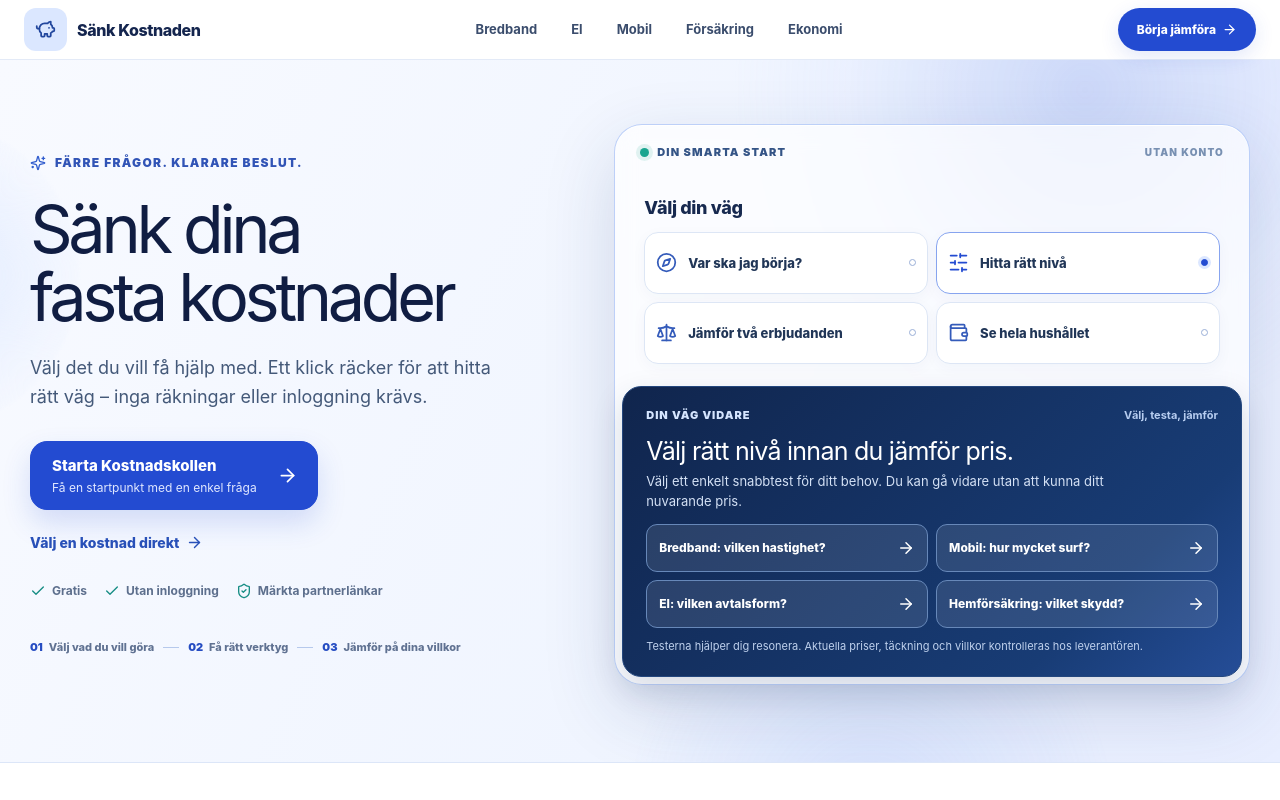
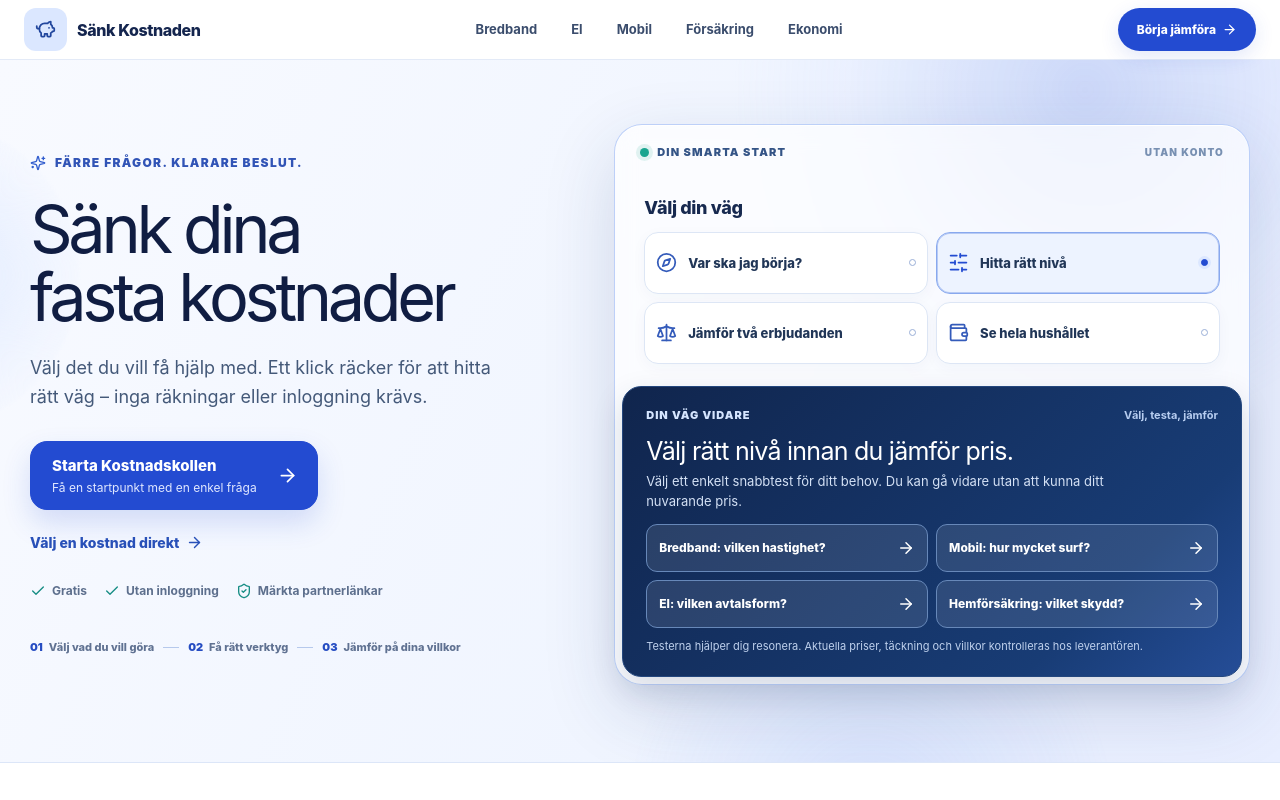
Before and after one commit to arvidlandin-cpu/sankkostnaden, a Next.js app: page / in a window 1280 px wide. Shown: the top 800 px of the page. Built offline with nearby package versions, Linux system fonts and the light colour scheme.

Commit message:
fix(UX): align hero test and selected decision feedback with actual blue state

```diff
--- a/styles/HomeDecisionExplorer.module.css
+++ b/styles/HomeDecisionExplorer.module.css
@@ -146,6 +146,7 @@
 .heroMode .options{display:grid;grid-template-columns:repeat(2,minmax(0,1fr));gap:8px}
 .heroMode .option{min-height:62px;border-radius:14px;background:#fff;box-shadow:0 4px 15px rgba(36,67,124,.035);font-size:13px;line-height:1.25;padding:11px}
 .heroMode .option>svg{width:21px;height:21px}
+.heroMode .option.selected{background:#edf3ff;border-color:#88a8ee;box-shadow:inset 0 0 0 1px #b7caf4}
 .heroMode .option .dot{width:7px;height:7px;flex-basis:7px}
 .heroMode .unknown{display:none}
 .heroMode .panel{min-height:0;padding:20px 23px 22px;border-radius:19px;background:linear-gradient(135deg,#10254d 0%,#183c75 76%,#254d97 100%);border:1px solid #24477e;box-shadow:0 12px 31px rgba(12,35,77,.15);color:#fff}
```
